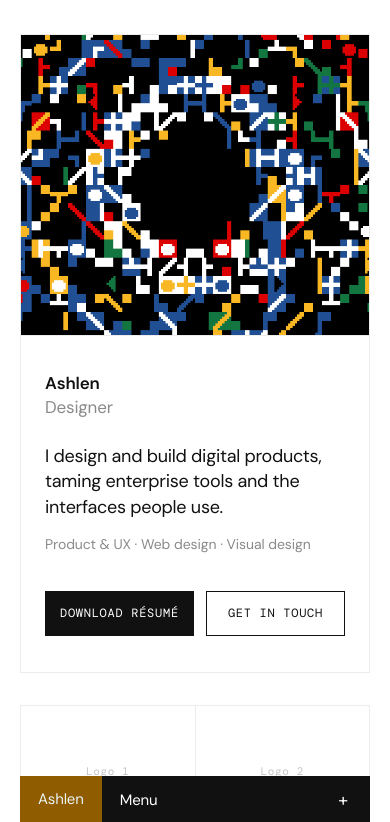
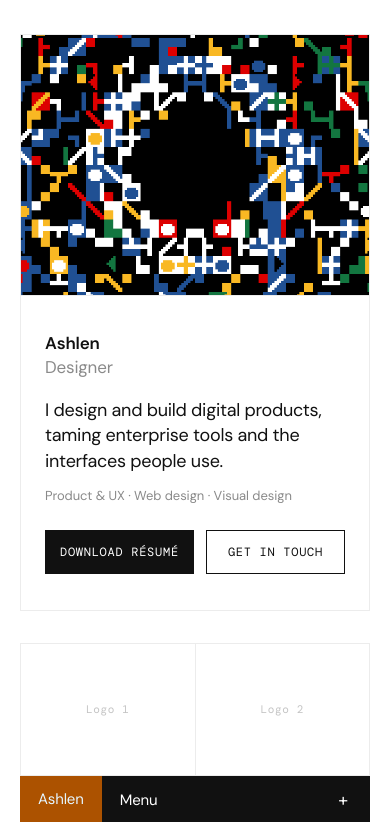
Before and after one commit to nolesscolour/Ashlen-Personal-Website, a React (Vite) app: page / in a window 390 px wide. Shown: the top 822 px of the page. Built offline with nearby package versions, Linux system fonts and the light colour scheme.

Commit message:
Add bio coverage line and placeholder logo wall to home 2

```diff
--- a/src/styles/global.css
+++ b/src/styles/global.css
@@ -1212,7 +1212,7 @@ body {
 @media (max-width: 760px) {
   body {
     padding-top: 0;
-    padding-bottom: 90px;
+    padding-bottom: 120px;
   }
 }
 /* ----------- pixel cursor ----------- */
@@ -1412,7 +1412,18 @@ body {
     margin-top: clamp(24px, 4vh, 52px);
   }
   .hero-visual {
-    height: 300px;
+    height: 260px;
+  }
+  .hero-bio {
+    font-size: 18px;
+    margin-top: 18px;
+  }
+  .hero-coverage {
+    font-size: 13px;
+    margin-top: 12px;
+  }
+  .hero-actions {
+    margin-top: 24px;
   }
 }
 /* ---------- home: logo wall ---------- */
```
